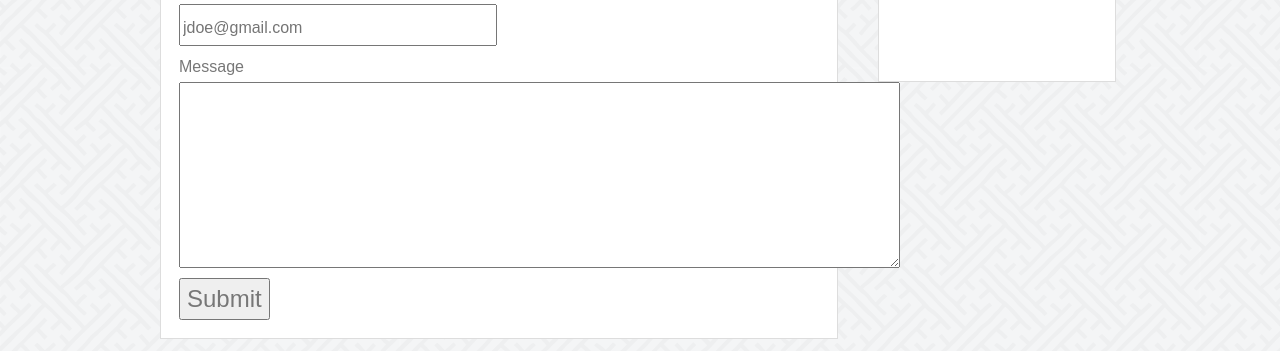
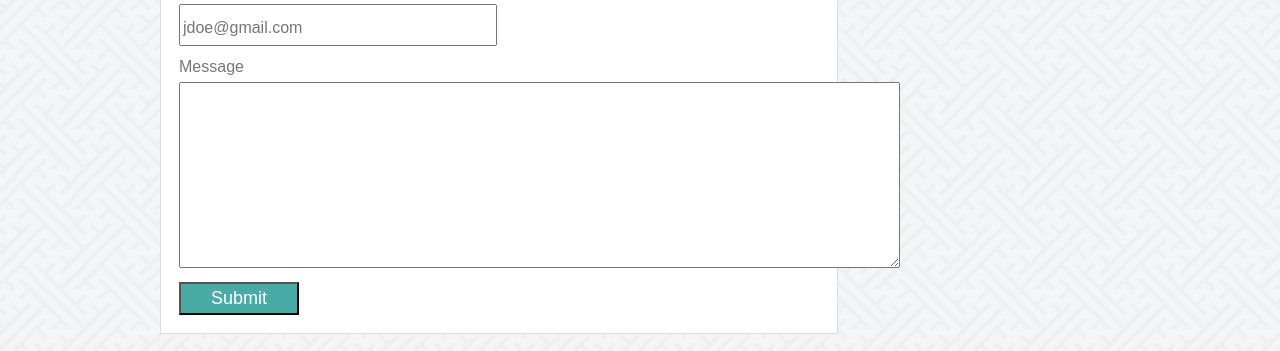
Before and after one commit to emrzero/basic-portfolio, a plain HTML site: page contact.html in a window 1280 px wide. Shown: the part 332-683 px from the top of the page. Drawn offline with Linux system fonts and the light colour scheme.

Commit message:
Finished Contact.html page

```diff
--- a/assets/css/style.css
+++ b/assets/css/style.css
@@ -146,6 +146,13 @@ label {
   font-size: 16px;
 }
 
+#contact-button {
+  background-color: #4AAAA5;
+  width: 120px;
+  color: #fff;
+  font-size: 18px;
+}
+
 /*Place Holder text styling accross browsers */
 
 ::-webkit-input-placeholder {
--- a/contact.html
+++ b/contact.html
@@ -48,12 +48,12 @@
             <textarea name="message" rows="5" cols="50"></textarea>
           </li>
           <li>
-            <button type="submit">Submit</button>
+            <button id="contact-button" type="submit">Submit</button>
           </li>
         </ul>
       </form>
-    <section>
-  </main>
+    </section>
+
 
       <aside>
         <h3>Connect with Me</h3>
```
Also changed, not shown: portfolio.html (+1 -1 lines).
